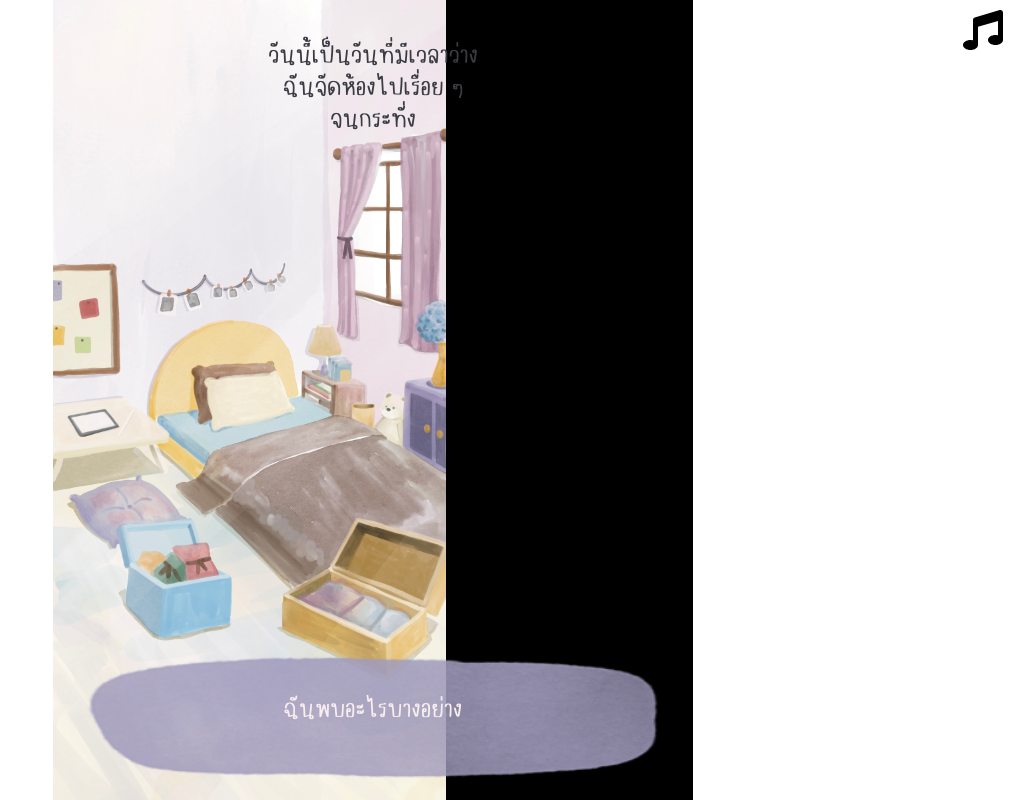
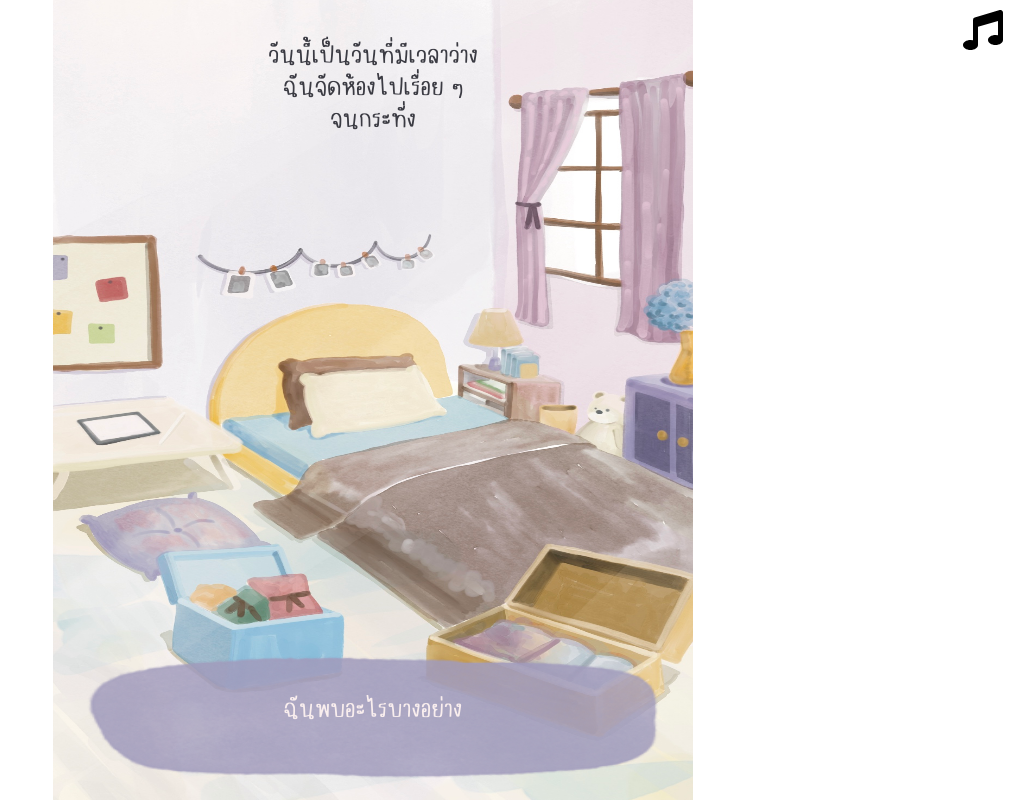
Before and after one commit to TaroAndMulan/DogStory, a Next.js app: page /Bedroom_1 in a window 1280 px wide. Shown: the whole page, without its empty margins (267-1280 px from the left). Built offline with nearby package versions, Linux system fonts and the light colour scheme.

Commit message:
demo2 add music

```diff
--- a/src/components/Bedroom_1.js
+++ b/src/components/Bedroom_1.js
@@ -12,6 +12,7 @@ export default function Bedroom_1() {
   height={852}
   width={393}
   alt={`A cute animal!`}
+  className="w-[104.8%] h-[129.3%] top-[-14.6%] absolute"
 
 />
   <div
```
